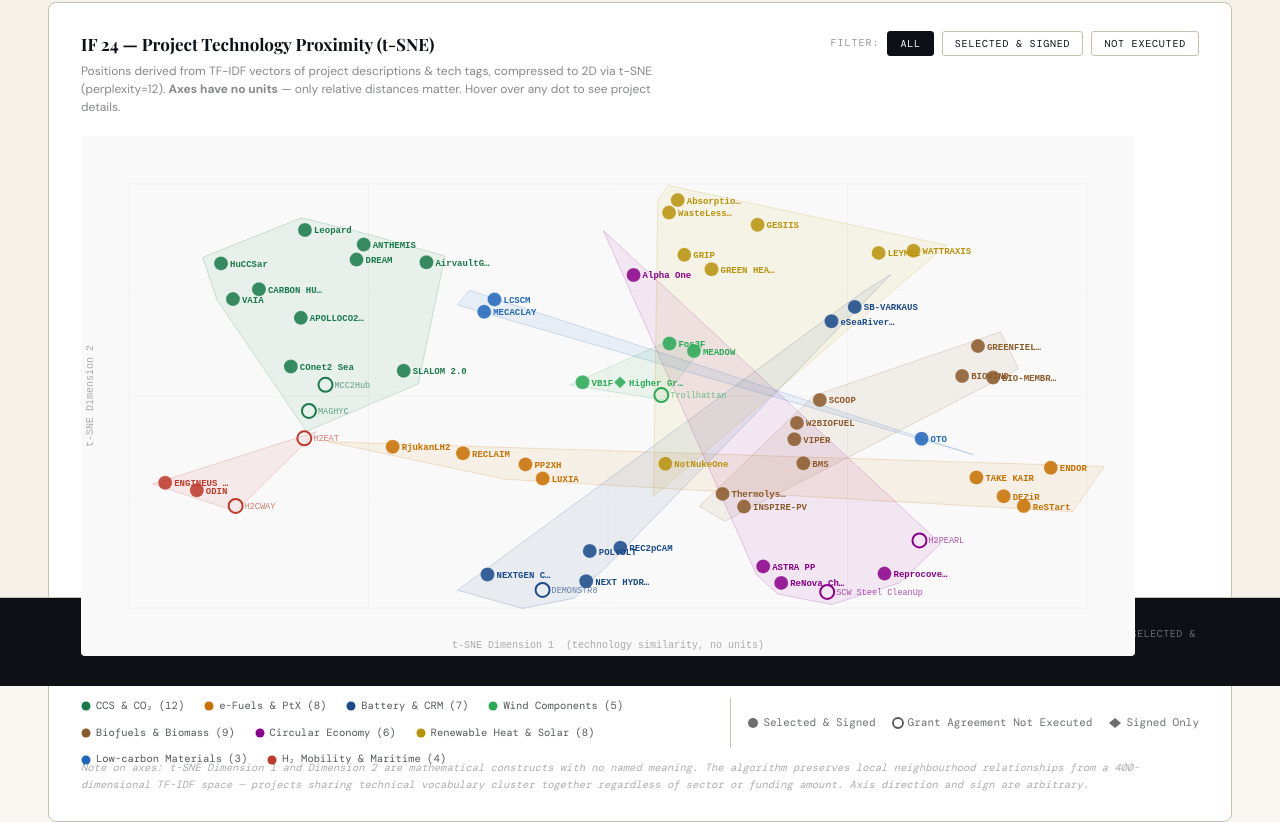
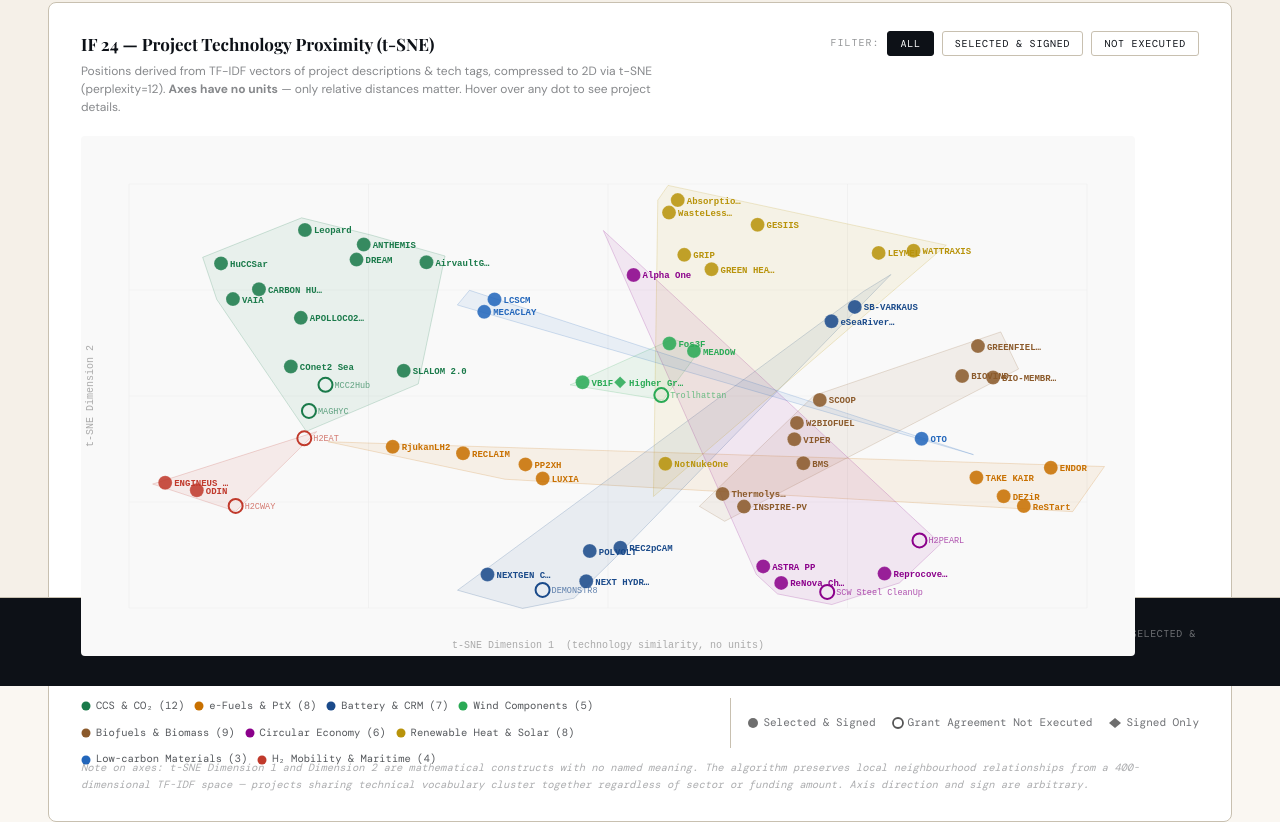
Before and after one commit to soyhuyu/IF24_Facts, a plain HTML site: page index1.html in a window 1280 px wide. Shown: the part 2606-3428 px from the top of the page. Drawn offline with nearby package versions, Linux system fonts and the light colour scheme; a web font is replaced by a local one.

Commit message:
Update index1.html

```diff
--- a/index1.html
+++ b/index1.html
@@ -925,7 +925,7 @@
     </div>
     <!-- Legend -->
     <div style="display:flex;flex-wrap:wrap;gap:14px;margin-top:18px;padding-top:16px;border-top:1px solid var(--rule);">
-      <div id="tsneLegendClusters" style="display:flex;flex-wrap:wrap;gap:10px 20px;flex:1;height:50px;"></div>
+      <div id="tsneLegendClusters" style="display:flex;flex-wrap:wrap;gap:10px 10px;flex:1;height:50px;"></div>
       <div style="display:flex;gap:16px;align-items:center;font-size:11px;font-family:var(--mono);color:rgba(13,17,23,0.6);flex-shrink:0;padding-left:16px;border-left:1px solid var(--rule);">
         <span><svg width="12" height="12" style="vertical-align:middle;margin-right:4px;"><circle cx="6" cy="6" r="5" fill="#555" opacity="0.85"/></svg>Selected &amp; Signed</span>
         <span><svg width="12" height="12" style="vertical-align:middle;margin-right:4px;"><circle cx="6" cy="6" r="5" fill="none" stroke="#555" stroke-width="1.8"/></svg>Grant Agreement Not Executed</span>
```
